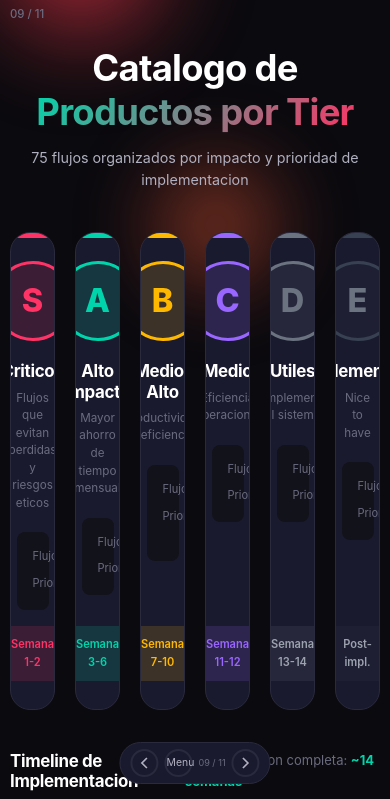
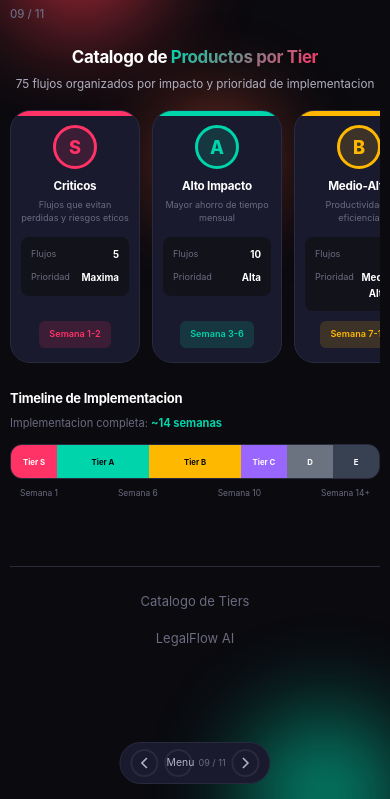
Before and after one commit to AlexaieDev/Presentaciones, a plain HTML site: page slides/09-catalogo-tiers.html in a window 390 px wide. Shown: the part 45-844 px from the top of the page. Drawn offline with Linux system fonts and the light colour scheme.

Commit message:
Add responsive styles to slide 09 (catalog tiers) - horizontal scroll on mobile

```diff
--- a/slides/09-catalogo-tiers.html
+++ b/slides/09-catalogo-tiers.html
@@ -218,6 +218,195 @@
             font-size: 0.8rem;
             color: var(--color-text-muted);
         }
+
+        /* ========== RESPONSIVE STYLES ========== */
+
+        /* Tablet */
+        @media (max-width: 1200px) {
+            .tiers-grid {
+                grid-template-columns: repeat(3, 1fr);
+            }
+
+            .catalogo-header h2 {
+                font-size: 2.2rem;
+            }
+
+            .tier-badge-large {
+                width: 60px;
+                height: 60px;
+                font-size: 2rem;
+            }
+        }
+
+        /* Tablet pequeña */
+        @media (max-width: 992px) {
+            .tiers-grid {
+                grid-template-columns: repeat(2, 1fr);
+                gap: 12px;
+            }
+
+            .catalogo-header {
+                margin-bottom: 24px;
+            }
+
+            .tier-card {
+                padding: 20px 16px;
+            }
+
+            .implementation-timeline {
+                margin-top: 24px;
+            }
+
+            .timeline-bar {
+                height: 50px;
+            }
+        }
+
+        /* Móvil Grande */
+        @media (max-width: 768px) {
+            .catalogo-header h2 {
+                font-size: 1.5rem;
+                margin-bottom: 8px;
+            }
+
+            .catalogo-header p {
+                font-size: 0.9rem;
+            }
+
+            .catalogo-header {
+                margin-bottom: 16px;
+            }
+
+            /* Grid horizontal con scroll */
+            .tiers-grid {
+                display: flex;
+                overflow-x: auto;
+                gap: 12px;
+                padding-bottom: 12px;
+                scroll-snap-type: x mandatory;
+                -webkit-overflow-scrolling: touch;
+            }
+
+            .tier-card {
+                flex: 0 0 140px;
+                min-width: 140px;
+                padding: 16px 12px;
+                scroll-snap-align: start;
+            }
+
+            .tier-card:hover {
+                transform: none;
+            }
+
+            .tier-badge-large {
+                width: 50px;
+                height: 50px;
+                font-size: 1.6rem;
+                margin-bottom: 12px;
+            }
+
+            .tier-name {
+                font-size: 1rem;
+                margin-bottom: 6px;
+            }
+
+            .tier-description {
+                font-size: 0.75rem;
+                margin-bottom: 12px;
+                line-height: 1.4;
+            }
+
+            .tier-stats {
+                padding: 10px;
+                margin-bottom: 10px;
+            }
+
+            .tier-stat-label {
+                font-size: 0.7rem;
+            }
+
+            .tier-stat-value {
+                font-size: 0.75rem;
+            }
+
+            .tier-timeline {
+                padding: 6px 10px;
+                font-size: 0.7rem;
+            }
+
+            /* Timeline */
+            .implementation-timeline {
+                margin-top: 16px;
+            }
+
+            .timeline-header {
+                flex-direction: column;
+                align-items: flex-start;
+                gap: 8px;
+                margin-bottom: 12px;
+            }
+
+            .timeline-header h3 {
+                font-size: 1rem;
+            }
+
+            .timeline-total {
+                font-size: 0.85rem;
+            }
+
+            .timeline-bar {
+                height: 40px;
+                flex-wrap: nowrap;
+            }
+
+            .timeline-segment {
+                font-size: 0.65rem;
+            }
+
+            .timeline-labels {
+                margin-top: 8px;
+            }
+
+            .timeline-label {
+                font-size: 0.65rem;
+            }
+        }
+
+        /* Móvil Pequeño */
+        @media (max-width: 480px) {
+            .catalogo-header h2 {
+                font-size: 1.3rem;
+            }
+
+            .tier-card {
+                flex: 0 0 130px;
+                min-width: 130px;
+                padding: 14px 10px;
+            }
+
+            .tier-badge-large {
+                width: 44px;
+                height: 44px;
+                font-size: 1.4rem;
+                margin-bottom: 10px;
+            }
+
+            .tier-name {
+                font-size: 0.9rem;
+            }
+
+            .tier-description {
+                font-size: 0.7rem;
+            }
+
+            .timeline-bar {
+                height: 35px;
+            }
+
+            .timeline-segment {
+                font-size: 0.6rem;
+            }
+        }
     </style>
 </head>
 <body>
```
